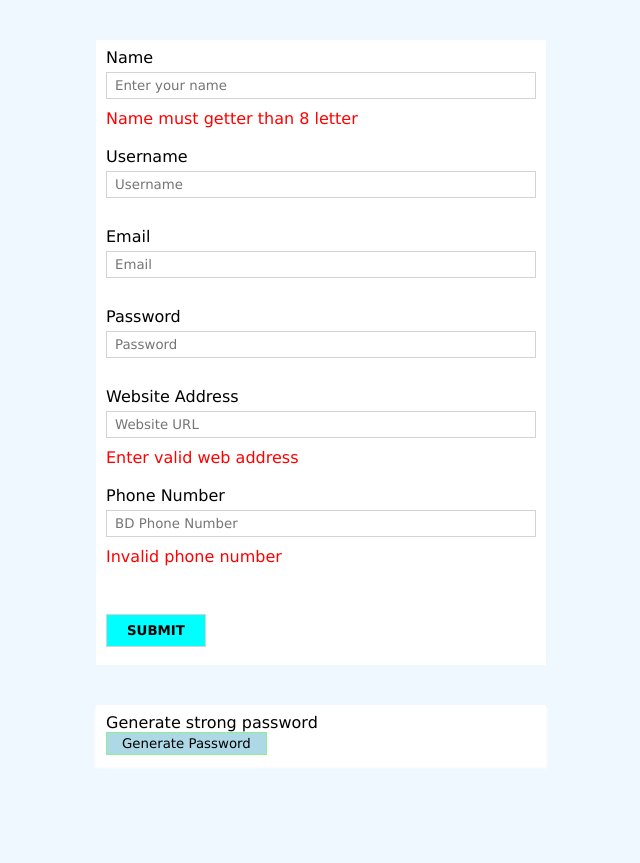
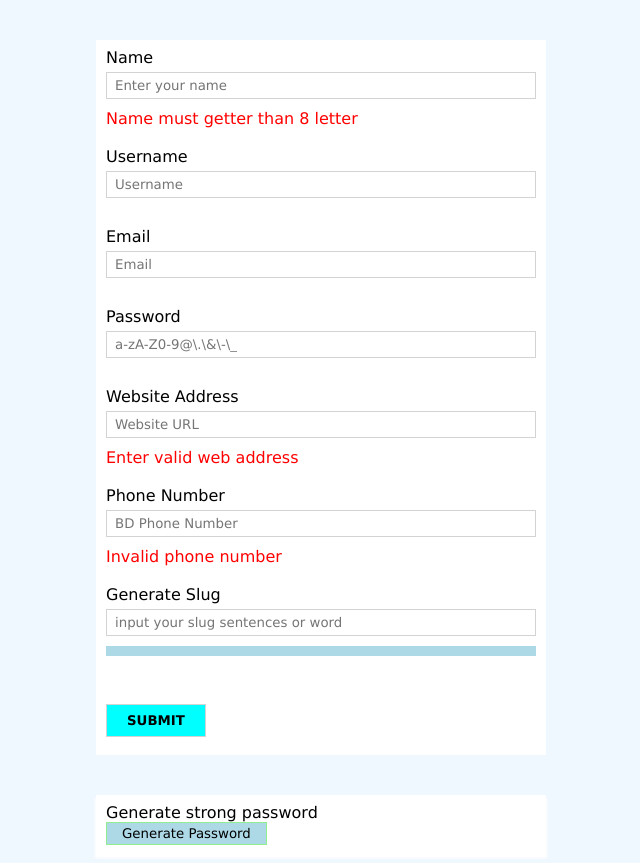
Before and after one commit to kmalaminstd/regex-formvalidation, a plain HTML site: page index.html in a window 1280 px wide. Both pictures are taken after typing "Sample", "Sample", "name@example.com", "Sample123", "Sample", "Sample" into the empty fields and a click on the button "SUBMIT". Shown: the whole page, without its empty margins (319-959 px from the left). Before the commit the page ends 800 px from the top, so only its background shows below. Drawn offline with Linux system fonts and the light colour scheme.

Commit message:
fix bug of email validation

```diff
--- a/index.html
+++ b/index.html
@@ -24,7 +24,7 @@
             <p class="emailErr"></p>
         <br>
         <label for="password">Password</label><br>
-            <input id="password" type="password" placeholder="Password">
+            <input id="password" type="password" placeholder="a-zA-Z0-9@\.\&\-\_">
             <p class="passErr"></p>
         <br>
 
@@ -35,6 +35,11 @@
         <label for="phone number">Phone Number</label><br>
         <input id="phonenumber" type="phone" placeholder="BD Phone Number">
         <p class="phonNumberErr"></p>
+
+        <br>
+        <label for="slug">Generate Slug</label>
+        <input id="slug" placeholder="input your slug sentences or word" type="text">
+        <p class="showSlug"></p>
 
         <br><br>
 
--- a/main.js
+++ b/main.js
@@ -16,12 +16,14 @@ const passwordErr = document.querySelector('.passErr');
 const phoneNumErr = document.querySelector('.phonNumberErr')
 const webErr = document.querySelector('.webErr');
 const copyMsg = document.querySelector('.successMsg');
+const slugElem = document.querySelector('#slug');
+const slugShow = document.querySelector('.showSlug');
 
-const regExSpecialChar = /[ `!@#$ %^&*()_+\-=\[\]{};':"\\|,.<>\/? ~]/gi
-const emailValRegex = /\S+@\S+\.\S+/ig;
-const passValRegex = /[A-Za-z0-9_./@]/ig;
-const webValRegex = /[(http(s)?):\/\/(www\.)?a-zA-Z0-9@:%._\+~#=]{2,256}\.[a-z]{2,6}\b([-a-zA-Z0-9@:%_\+.~#?&//=]*)/ig
-const phoneNumberRegex = /(^(\+88|0088)?(01){1}[3456789]{1}(\d){8})$/ig
+const regExSpecialChar = /[ `!@#$ %^&*()_+\-=\[\]{};':"\\|,.<>\/? ~]/i
+const emailValRegex = /\S+@\S+\.\S+/i;
+const passValRegex = /[a-zA-Z0-9@\.\&\-\_]/i;
+const webValRegex = /[(http(s)?):\/\/(www\.)?a-zA-Z0-9@:%._\+~#=]{2,256}\.[a-z]{2,6}\b([-a-zA-Z0-9@:%_\+.~#?&//=]*)/i
+const phoneNumberRegex = /(^(\+88|0088)?(01){1}[3456789]{1}(\d){8})$/i
 const phoneNumberPref = '+'+88;
 
 function gettingAllValue(){
@@ -31,6 +33,7 @@ function gettingAllValue(){
     const passValue = passwordElem.value;
     const webValue = webElem.value;
     const phoneNumVal = phoneNumberPref+phoneNumberElem.value;
+    const slugSentences = slugElem.value;
 
     return{
         name : nameValue,
@@ -38,7 +41,8 @@ function gettingAllValue(){
         email : emailValue,
         password : passValue,
         web : webValue,
-        phoneNum : phoneNumVal
+        phoneNum : phoneNumVal,
+        slug : slugSentences
     }
 
     // console.log(nameValue);
@@ -125,12 +129,12 @@ function allValValid(name, username, email, password, webadd, phoneNum){
         // }, 4000)
     }else{
 
-        if(passValRegex.test(password)){
-            passwordErr.textContent = '';
-        }else{
-
+        if(!passValRegex.test(password)){
             passwordErr.textContent = 'Give a strong password';
             passwordErr.style.color = 'red';
+        }else{
+            passwordErr.textContent = '';
+
         }
     }
 
@@ -179,6 +183,7 @@ function resetInput(name, username, email, password, webadd, phone){
         passwordElem.value = '';
         webElem.value = '';
         phoneNumberElem.value = '';
+        slugElem.value = '';
     }
 
 }
@@ -186,16 +191,26 @@ function resetInput(name, username, email, password, webadd, phone){
 formElem.addEventListener('submit', e => {
     e.preventDefault();
 
-    const {name, username, email, password, web, phoneNum} = gettingAllValue();
-    console.log(name, username, email, password, web, phoneNum);
+    const {name, username, email, password, web, phoneNum, slug} = gettingAllValue();
+    console.log(name, username, email, password, web, phoneNum, slug);
     // console.log(gettingAllValue());
     // console.log(name);
 
     allValValid(name, username, email, password, web, phoneNum);
 
+    const slugText = generatingSlug(slug);
+    slugShow.textContent = slugText;
+    slugShow.style.backgroundColor = 'lightblue';
+    slugShow.style.padding = '5px';
 
-    resetInput(name, username, email, password, web, phoneNum);
+
+    resetInput(name, username, email, password, web, phoneNum, slug);
 })
+
+function generatingSlug(slug){
+    let slugArr = slug.split(' ');
+    return slugArr.join('-');
+}
 
 genPassBtn.addEventListener('click', ()=> {
     const stronPass = generateStrongPass();
```
